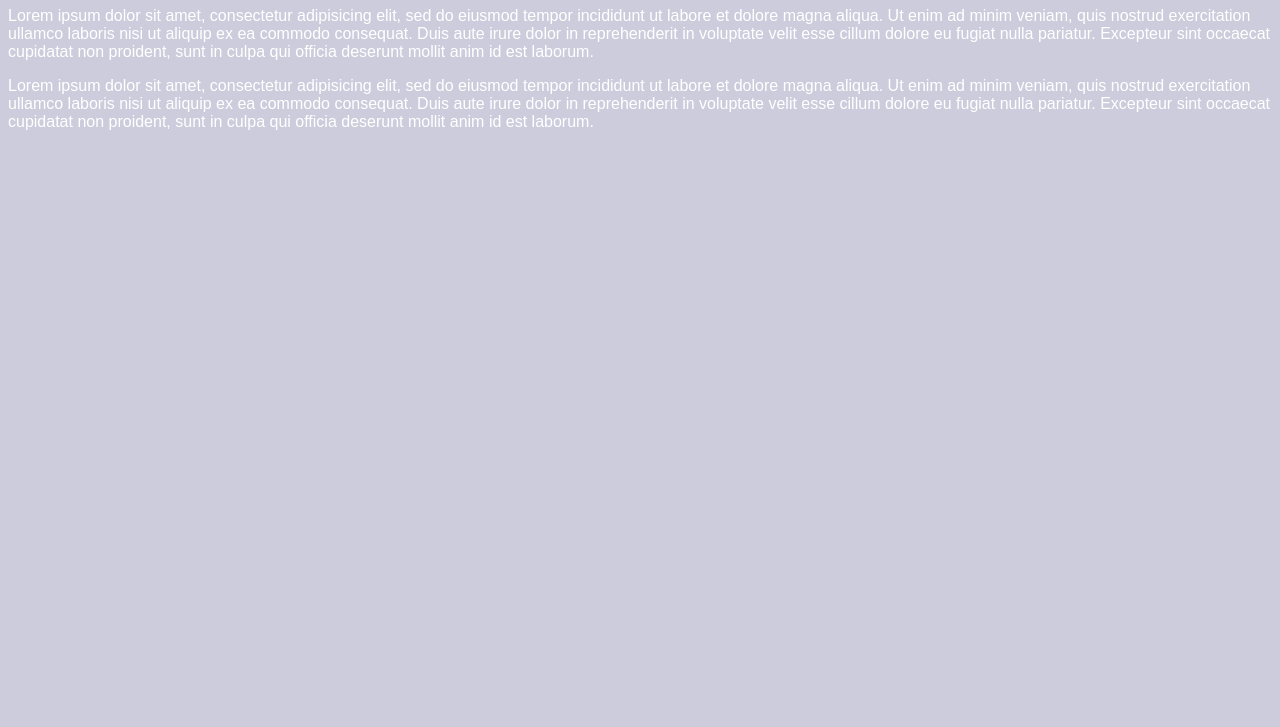
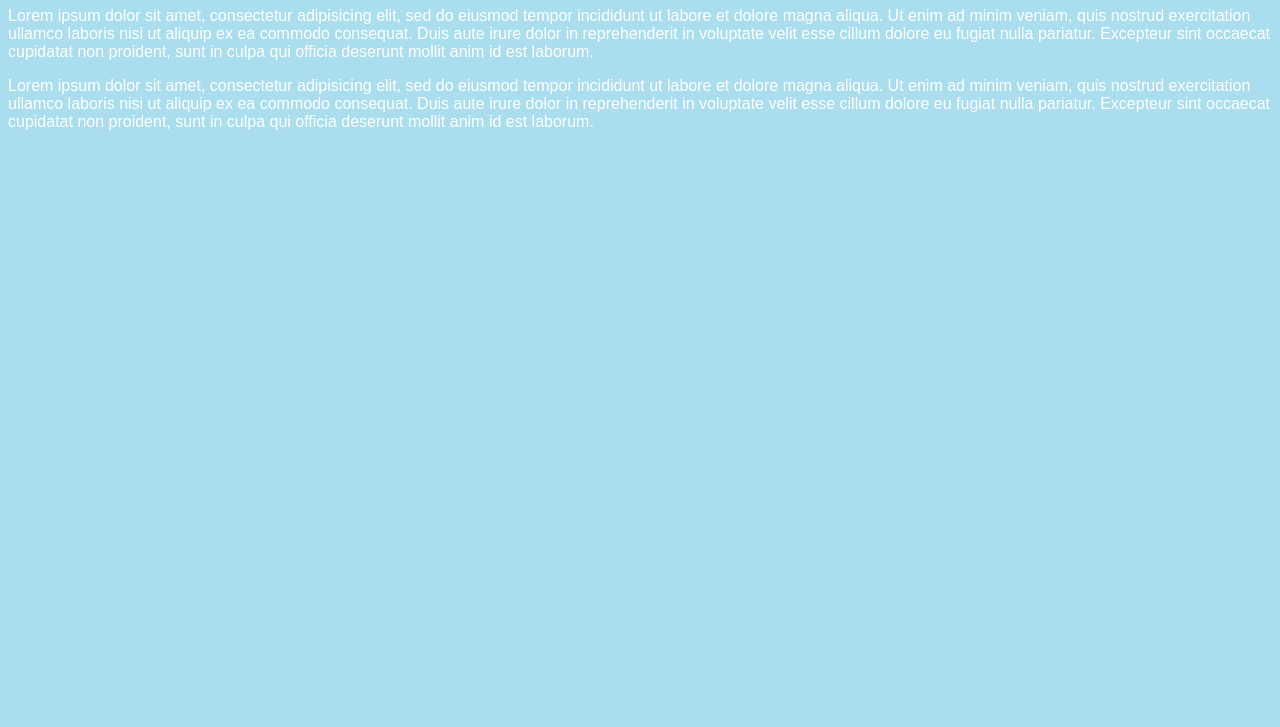
Before and after one commit to edizbabacan/edizbabacan.github.io, a plain HTML site: page unit-1/index.html in a window 1280 px wide. Shown: the part 73-800 px from the top of the page. Drawn offline with Linux system fonts and the light colour scheme.

Commit message:
changing background colour

```diff
--- a/unit-1/css/style.css
+++ b/unit-1/css/style.css
@@ -1,5 +1,5 @@
 body {
 	color: white;
-	background-color: #ccccdc;
+	background-color: #aaddee;
 	font-family: sans-serif;
 }
```
